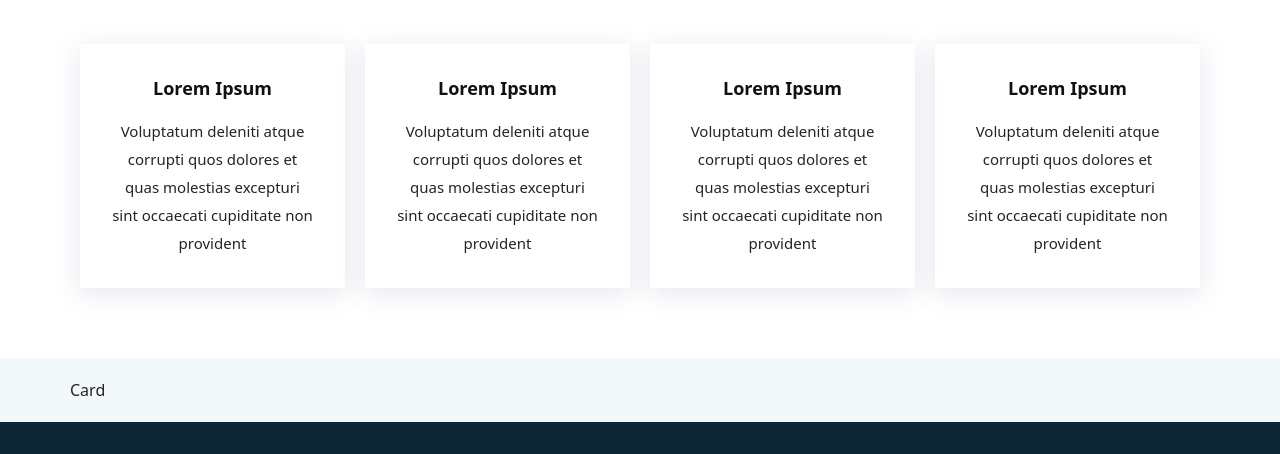
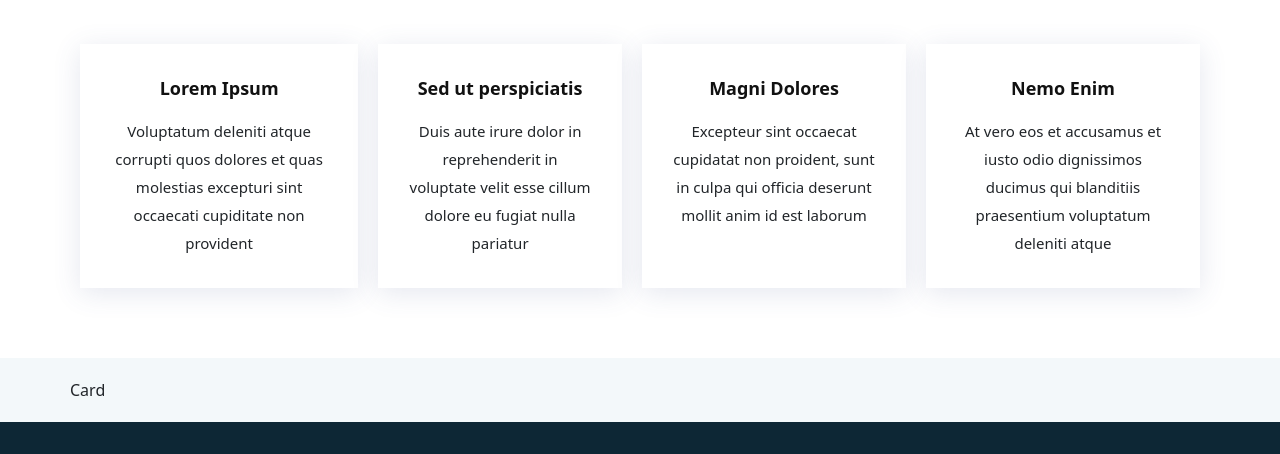
Before and after one commit to vydeyaswanth/student-portfolio, a Next.js app in the folder student/: page / in a window 1280 px wide. Shown: the part 746-1200 px from the top of the page. Built offline with nearby package versions, Linux system fonts and the light colour scheme.

Commit message:
home page

```diff
--- a/student/ui/page-components/home/Card/index.js
+++ b/student/ui/page-components/home/Card/index.js
@@ -5,16 +5,16 @@ const data=[{
     description:'Voluptatum deleniti atque corrupti quos dolores et quas molestias excepturi sint occaecati cupiditate non provident',
 },{
     icon:'',
-    title:'Lorem Ipsum',
-    description:'Voluptatum deleniti atque corrupti quos dolores et quas molestias excepturi sint occaecati cupiditate non provident',
+    title:'Sed ut perspiciatis',
+    description:'Duis aute irure dolor in reprehenderit in voluptate velit esse cillum dolore eu fugiat nulla pariatur',
 },{
     icon:'',
-    title:'Lorem Ipsum',
-    description:'Voluptatum deleniti atque corrupti quos dolores et quas molestias excepturi sint occaecati cupiditate non provident',
+    title:'Magni Dolores',
+    description:'Excepteur sint occaecat cupidatat non proident, sunt in culpa qui officia deserunt mollit anim id est laborum',
 },{
     icon:'',
-    title:'Lorem Ipsum',
-    description:'Voluptatum deleniti atque corrupti quos dolores et quas molestias excepturi sint occaecati cupiditate non provident',
+    title:'Nemo Enim',
+    description:'At vero eos et accusamus et iusto odio dignissimos ducimus qui blanditiis praesentium voluptatum deleniti atque',
 }]
 const Card=()=>{
     return <div className={styles.container}>
```
